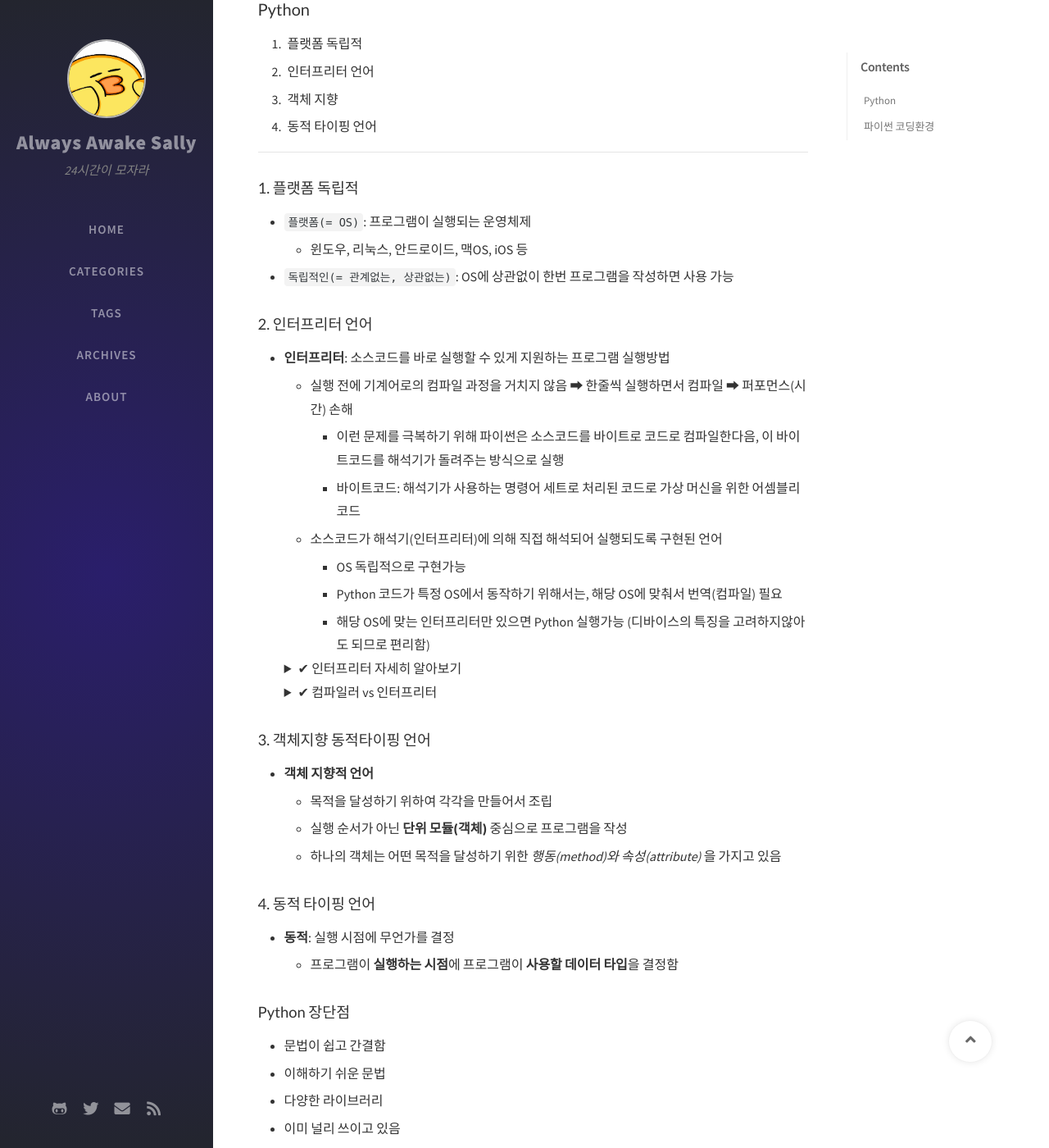
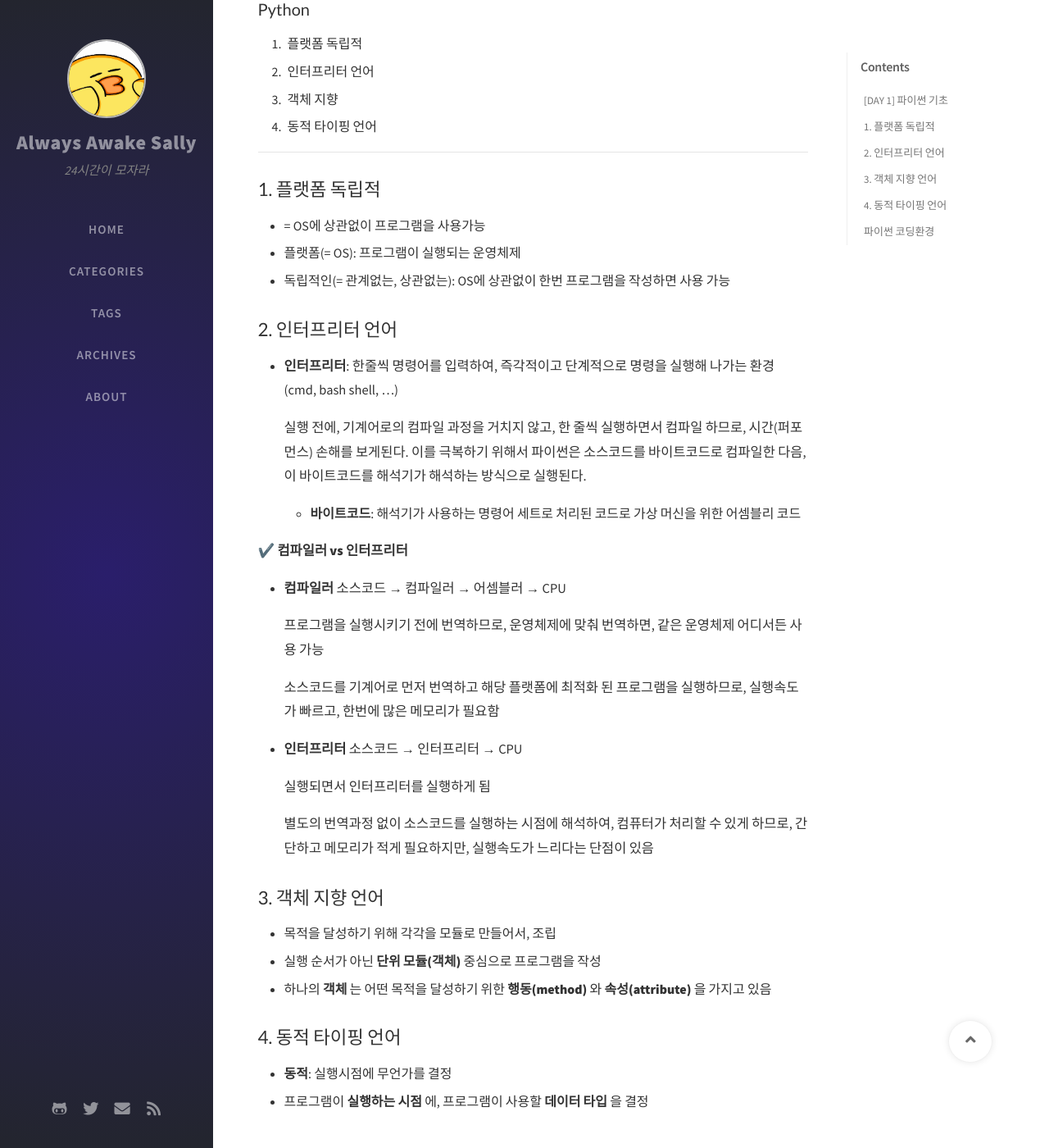
Before and after one commit to bsm8734/bsm8734.github.io, a Jekyll site: the page built from _posts/NAVER_BoostCamp_AI_Tech/Python/Day001/2021-01-18-bc-d001-1.md, in a window 1280 px wide and 1400 px high, scrolled down 299 px. Shown: the whole window at 82% size. Built offline with Jekyll 4.4.1, drawn with Linux system fonts in a browser that asks for light colours; nearby versions of some CDN libraries; comment, search, counter and statistics services are not loaded; some of the changed text lies outside the part shown.

Commit message:
Change Python posts

```diff
--- a/_posts/NAVER_BoostCamp_AI_Tech/Python/Day001/2021-01-18-bc-d001-1.md
+++ b/_posts/NAVER_BoostCamp_AI_Tech/Python/Day001/2021-01-18-bc-d001-1.md
@@ -19,70 +19,48 @@
 
 ---
 
-#### 1. 플랫폼 독립적
+## 1. 플랫폼 독립적
 
-- `플랫폼(= OS)`: 프로그램이 실행되는 운영체제
-  - 윈도우, 리눅스, 안드로이드, 맥OS, iOS 등
-- `독립적인(= 관계없는, 상관없는)`: OS에 상관없이 한번 프로그램을 작성하면 사용 가능
+- = OS에 상관없이 프로그램을 사용가능
+- 플랫폼(= OS): 프로그램이 실행되는 운영체제
+- 독립적인(= 관계없는, 상관없는): OS에 상관없이 한번 프로그램을 작성하면 사용 가능
 
-#### 2. 인터프리터 언어
+## 2. 인터프리터 언어
 
-- **인터프리터**: 소스코드를 바로 실행할 수 있게 지원하는 프로그램 실행방법
-  - 실행 전에 기계어로의 컴파일 과정을 거치지 않음 ➡ 한줄씩 실행하면서 컴파일 ➡ 퍼포먼스(시간) 손해
-    - 이런 문제를 극복하기 위해 파이썬은 소스코드를 바이트로 코드로 컴파일한다음, 이 바이트코드를 해석기가 돌려주는 방식으로 실행
-    - 바이트코드: 해석기가 사용하는 명령어 세트로 처리된 코드로 가상 머신을 위한 어셈블리 코드
-  - 소스코드가 해석기(인터프리터)에 의해 직접 해석되어 실행되도록 구현된 언어
-    - OS 독립적으로 구현가능
-    - Python 코드가 특정 OS에서 동작하기 위해서는, 해당 OS에 맞춰서 번역(컴파일) 필요
-    - 해당 OS에 맞는 인터프리터만 있으면 Python 실행가능 (디바이스의 특징을 고려하지않아도 되므로 편리함)
-  <details markdown="1"> <summary> ✔ 인터프리터 자세히 알아보기 </summary>
+- **인터프리터**: 한줄씩 명령어를 입력하여, 즉각적이고 단계적으로 명령을 실행해 나가는 환경 (cmd, bash shell, ...)
 
-  - 고전적인 의미의 인터프리터는 한줄씩 명령어를 입력하여 **즉각적인 동시에 단계적으로 명령을 실행해 나가는 환경**으로 개발됨
-  - 흔히 `명령 프롬프트로 대표되는 cmd.exe나 bash 와 같은 쉘`이 인터프리터 언어의 대표적인 형태
-  - 파이썬은 인터랙티브 쉘의 형태로 실행되는(REPL) 모드에서 한 줄씩 코드를 입력해서 실행해볼 수 있기 때문에 흔히 인터프리터 언어로 분류되고 있음
+  실행 전에, 기계어로의 컴파일 과정을 거치지 않고, 한 줄씩 실행하면서 컴파일 하므로, 시간(퍼포먼스) 손해를 보게된다. 이를 극복하기 위해서 파이썬은 소스코드를 바이트코드로 컴파일한 다음, 이 바이트코드를 해석기가 해석하는 방식으로 실행된다.
 
-  </details>
+  - **바이트코드**: 해석기가 사용하는 명령어 세트로 처리된 코드로 가상 머신을 위한 어셈블리 코드
 
-  <details markdown='1'> <summary> ✔ 컴파일러 vs 인터프리터 </summary>
+✔️ **컴파일러 vs 인터프리터**
 
-  - **컴파일러**
-    - 프로그램을 실행시키기 전에 번역
-    - 운영체제에 맞춰 번역 같은 운영체제라면 어디서든 가능
-    - 소스코드 ➡ 컴파일러 ➡ 어셈블러 ➡ CPU
-    - 작동방식
-      - 소스코드를 기계어로 먼저 번역. 해당 플랫폼에 최적화되어 프로그램을 실행
-    - 장단점
-      - 실행속도가 빠름
-      - 한번의 많은 기억장소 필요
-    - 주요언어
-      - C, 자바, C++, C#
+- **컴파일러** 소스코드 → 컴파일러 → 어셈블러 → CPU
 
-  - **인터프리터**
-    - 실행되면서 인터프리터를 실행
-    - 소스코드 ➡ 인터프리터 ➡ CPU
-    - 작동방식
-      - 별도의 번역과정 없이 소스코드를 실행시점에 해석하여 컴퓨터가 처리할 수 있도록 함
-    - 장단점
-      - 간단히 작성, 메모리가 적게 필요
-      - 실행속도가 느림
-    - 주요언어
-      - 파이썬, 스칼라
+    프로그램을 실행시키기 전에 번역하므로, 운영체제에 맞춰 번역하면, 같은 운영체제 어디서든 사용 가능
 
-  </details>
+    소스코드를  기계어로 먼저 번역하고 해당 플랫폼에 최적화 된 프로그램을 실행하므로, 실행속도가 빠르고, 한번에 많은 메모리가 필요함
 
-#### 3. 객체지향 동적타이핑 언어
+- **인터프리터** 소스코드 → 인터프리터 → CPU
 
-- **객체 지향적 언어**
-  - 목적을 달성하기 위하여 각각을 만들어서 조립
-  - 실행 순서가 아닌 **단위 모듈(객체)** 중심으로 프로그램을 작성
-  - 하나의 객체는 어떤 목적을 달성하기 위한 *행동(method)와 속성(attribute)*을 가지고 있음
+    실행되면서 인터프리터를 실행하게 됨
 
-#### 4. 동적 타이핑 언어
+    별도의 번역과정 없이 소스코드를 실행하는 시점에 해석하여, 컴퓨터가 처리할 수 있게 하므로, 간단하고 메모리가 적게 필요하지만, 실행속도가 느리다는 단점이 있음
 
-- **동적**: 실행 시점에 무언가를 결정
-  - 프로그램이 **실행하는 시점**에 프로그램이 **사용할 데이터 타입**을 결정함
+## 3. 객체 지향 언어
 
-#### Python 장단점
+- 목적을 달성하기 위해 각각을 모듈로 만들어서, 조립
+- 실행 순서가 아닌 **단위 모듈(객체)** 중심으로 프로그램을 작성
+- 하나의 **객체** 는 어떤 목적을 달성하기 위한 **행동(method)** 와 **속성(attribute)** 을 가지고 있음
+
+## 4. 동적 타이핑 언어
+
+- **동적**: 실행시점에 무언가를 결정
+- 프로그램이 **실행하는 시점** 에, 프로그램이 사용할 **데이터 타입** 을 결정
+
+# 파이썬 개요
+
+### Python 장단점
 
 - 문법이 쉽고 간결함
 - 이해하기 쉬운 문법
@@ -92,40 +70,50 @@
 - OS 독립적이기 때문에 Edge Programming에서 유리
 - 단점: 한줄씩 번역하는 과정이 필요하므로 느림
 
-### 파이썬 코딩환경
+---
+
+## 파이썬 코딩환경
 
 파이썬 프로그래밍을 실행하기 위해 파이썬 인터프리터(interpreter) 와 코드 편집기를 설치하는 과정
 
-- 개발환경(코딩환경) 설정
-  - 운영체제(OS)
-  - 파이썬 인터프리터
-  - 코드편집기(editor)
+### 개발환경(코딩환경) 설정
 
----
+- 운영체제(OS)
+- 파이썬 인터프리터
+- 코드편집기(editor)
 
-- **인터프리터**
-  - **Python**: 일반적인 파이썬, 기본적인 모듈을 포함
-  - **Anaconda**: 다양한 과학 계산용 모듈들을 묶어서 패키지
-- **코드편집기**
-  - 윈도우의 기본 문서 편집도구: 메모장
-  - 리눅스의 기본문서 편집도구: vi editor/vim
-  - 프로그래밍 특화 문서 편집도구: sublime text, atom, VS Cods
-  - 코드 편집기의 두가지 타입
+### **인터프리터**
+
+- **Python**: 일반적인 파이썬, 기본적인 모듈을 포함
+- **Anaconda**: 다양한 과학 계산용 모듈들을 묶어서 패키지
+
+### **코드편집기**
+
+- 코드 편집기의 두가지 타입
     1. 설치된 어플리케이션
+        - 윈도우의 기본 문서 편집도구: 메모장
+        - 리눅스의 기본문서 편집도구: vi editor, vim
+        - 프로그래밍 특화 문서 편집도구: sublime text, atom, VS Codes
     2. 웹 기반 인터랙티브 편집기
-       - 주피터, 코랩 ➡ 데이터 분석 도구로서의 기능으로 부각
-       - <u>Interactive: 무언가 주고받는다!</u>
-  - 사용목적에 따른 분류
-    - Type 1-Python
-      - **아나콘다**: 간편한 파이썬 패키지 관리도구, ML의 사실상 표준
-      - **VS code**
-    - Type 2-Data Analysis + Deep learning
-      - **jupyter**: 웹기반 인터랙티브 코드편집기의 표준
-        - ipython: 인터렉티브 파이썬
-        - jupyter
-          - Ipython커널을 기반을로 한 대화형 파이썬 셸
-          - 일반적인 터미널 셸 + 웹기반 데이터 분석 Notebook 제공
-          - 사실상 데이터 분석 interactive shell의 표준
-          - `enter` -> 바로 결과를 보여줌
-          - [jupyter 단축키](https://www.youtube.com/watch?v=Q7XMSDpBb7g)
-      - **코랩**: 구글에서 제공하는 클라우드 기반 인터랙티브 코드편집기
+        - 주피터, 코랩 → 데이터 분석 도구로서의 기능이 부각된다.
+        - Interactive: 무언가 주고받는다!
+
+<details>
+<summary>사용목적에 따른 분류</summary>
+<div markdown="1">
+
+1. **파이썬**
+   - anaconda + vs code
+   - anaconda: 간편한 파이썬 패키지 관리도구, ML의 사실상 표준
+2. **데이터분석 + 딥러닝**
+   - colab + jupyter
+   - colab: 구글에서 제공하는 클라우드 기반 인터랙티브 코드편집기
+   - jupyter: ipython 커널을 기반으로 한 대화형 파이썬 쉘
+     - ipython: 인터렉티브 파이썬
+     - 일반적인 터미널 셸 + 웹기반 데이터 분석 Notebook 제공
+     - 사실상 데이터 분석 interactive shell의 표준
+     - 한줄씩 실행한 결과를 보여줌
+     - [jupyter 단축키](https://www.youtube.com/watch?v=Q7XMSDpBb7g)
+
+</div>
+</details>
```
Also changed, not shown: _posts/NAVER_BoostCamp_AI_Tech/Python/Day002/2021-01-19-bc-d002-1-python-variables.md (+1 -2 lines), _posts/markdown_options.md (added, +8 -0 lines).
